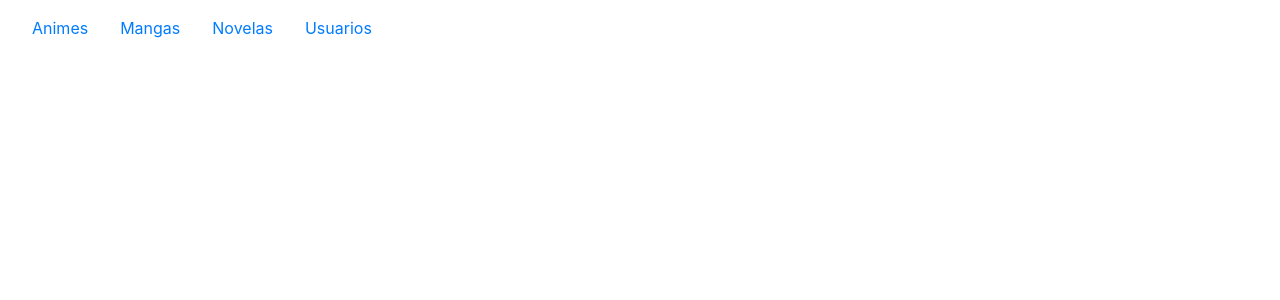
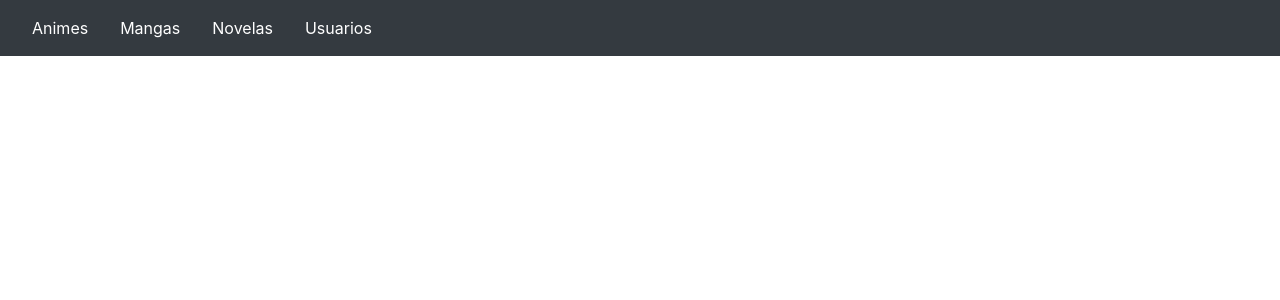
Before and after one commit to midurbar/Catalogo-Ang, an Angular app: page / in a window 1280 px wide. Shown: the top 300 px of the page. Built offline with nearby package versions, Linux system fonts and the light colour scheme.

Commit message:
añadida conexion con animes

```diff
--- a/src/app/animes-list/animes-list.component.html
+++ b/src/app/animes-list/animes-list.component.html
@@ -1 +1,27 @@
-<p>animes-list works!</p>
+<div class="container">
+    <table class="table">
+        <thead>
+            <tr>
+                <th class="col">ID</th>
+                <th class="col">Nombre</th>
+                <th class="col">Episodios</th>
+                <th class="col">Tipo</th>
+                <th class="col">Descripcion</th>
+                <th class="col">Fecha Creacion</th>
+                <th class="col">Fecha Actualizacion</th>
+                <th class="col">ID Biblioteca</th>
+            </tr>
+        </thead>
+        <tbody>
+            <tr *ngFor="let anime of animes">
+                <td>{{anime.Id}}</td>
+                <td>{{anime.Nombre}}</td>
+                <td>{{anime.Ep}}</td>
+                <td>{{anime.Tipo}}</td>
+                <td>{{anime.createdAt}}</td>
+                <td>{{anime.updatedAt}}</td>
+                <td>{{anime.Id_Bib}}</td>
+            </tr>
+        </tbody>
+    </table>
+</div>
--- a/src/app/animes-list/animes-list.component.ts
+++ b/src/app/animes-list/animes-list.component.ts
@@ -1,4 +1,5 @@
 import { Component, OnInit } from '@angular/core';
+import { HttpClient } from '@angular/common/http';
 
 @Component({
   selector: 'app-animes-list',
@@ -6,10 +7,16 @@ import { Component, OnInit } from '@angular/core';
   styleUrls: ['./animes-list.component.css']
 })
 export class AnimesListComponent implements OnInit {
+  animes= [];
 
-  constructor() { }
+  constructor(private http:HttpClient) { }
+
 
   ngOnInit(): void {
+    this.http.get<any[]>("http://localhost:3000/api/animes")
+    .subscribe(animes => {
+      this.animes = animes;
+    })
   }
 
 }
--- a/src/app/app.component.css
+++ b/src/app/app.component.css
@@ -0,0 +1,3 @@
+a.nav-link {
+    color: white;
+}
--- a/src/app/app.component.html
+++ b/src/app/app.component.html
@@ -1,9 +1,9 @@
-<nav class="navbar">
+<nav class="navbar bg-dark">
     <ul class="nav">
-      <li class="nav-item"><a class="nav-link" routerlink="animes">Animes</a></li>
-      <li class="nav-item"><a class="nav-link" routerlink="mangas">Mangas</a></li>
-      <li class="nav-item"><a class="nav-link" routerlink="novelas">Novelas</a></li>
-      <li class="nav-item"><a class="nav-link" routerlink="usuarios">Usuarios</a></li>
+      <li class="nav-item"><a class="nav-link" routerLink="animes">Animes</a></li>
+      <li class="nav-item"><a class="nav-link" routerLink="mangas">Mangas</a></li>
+      <li class="nav-item"><a class="nav-link" routerLink="novelas">Novelas</a></li>
+      <li class="nav-item"><a class="nav-link" routerLink="usuarios">Usuarios</a></li>
     </ul>
   </nav>
 <router-outlet></router-outlet>
--- a/src/app/app.module.ts
+++ b/src/app/app.module.ts
@@ -8,6 +8,7 @@ import { BibliotecasListComponent } from './bibliotecas-list/bibliotecas-list.co
 import { MangasListComponent } from './mangas-list/mangas-list.component';
 import { NovelasListComponent } from './novelas-list/novelas-list.component';
 import { UsuariosListComponent } from './usuarios-list/usuarios-list.component';
+import { HttpClientModule } from '@angular/common/http';
 
 @NgModule({
   declarations: [
@@ -20,7 +21,8 @@ import { UsuariosListComponent } from './usuarios-list/usuarios-list.component';
   ],
   imports: [
     BrowserModule,
-    AppRoutingModule
+    AppRoutingModule,
+    HttpClientModule
   ],
   providers: [],
   bootstrap: [AppComponent]
```
